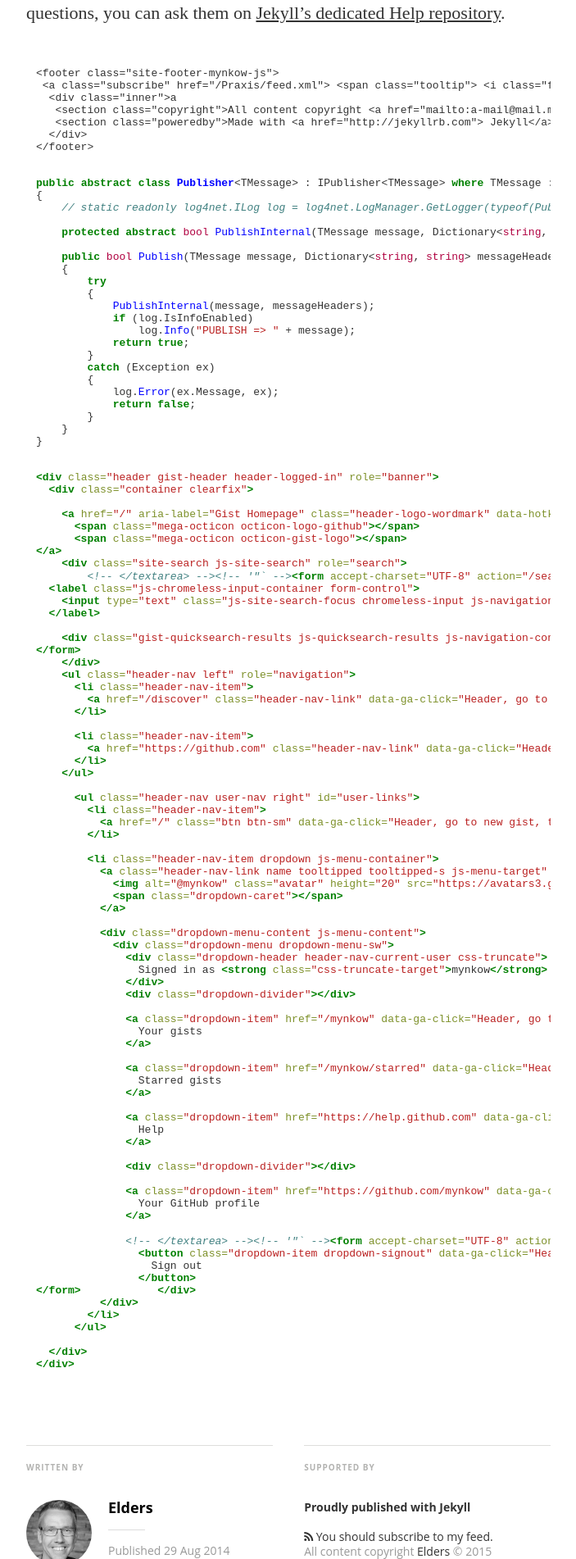
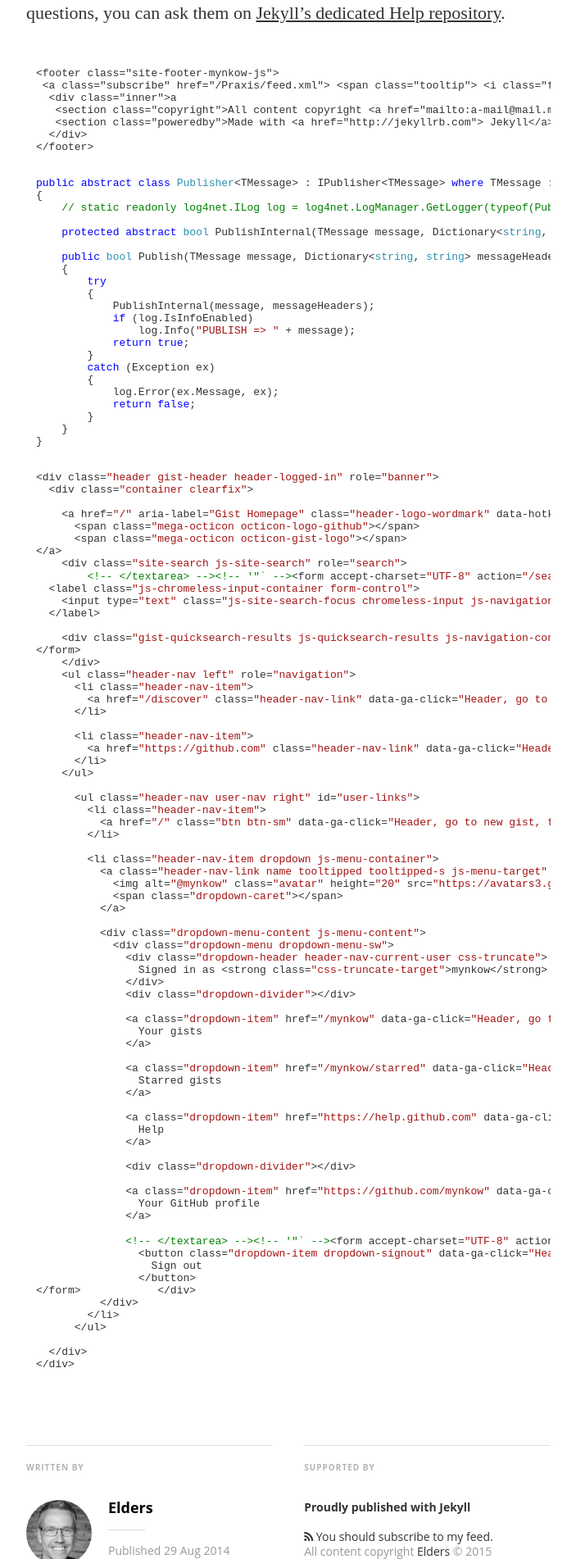
Before and after one commit to Elders/Praxis, a Jekyll site: the page built from _posts/2014-08-29-welcome-to-jekyll.markdown, in a window 1280 px wide. Shown: the part 1598-3500 px from the top of the page at 82% size, without its empty margins (288-991 px from the left). Built offline with Jekyll 4.4.1, drawn with Linux system fonts in a browser that asks for light colours; nearby versions of some CDN libraries; some web fonts are replaced; Markdown is read by kramdown in place of the engine named in the settings.

Commit message:
Add _pygments

```diff
--- /dev/null
+++ b/_sass/_pygments-custom.scss
@@ -0,0 +1,33 @@
+.highlight .hll { background-color: #ffffcc }
+.highlight .c { color: #008000 } /* Comment */
+.highlight .err { border: 1px solid #FF0000 } /* Error */
+.highlight .k { color: #0000ff } /* Keyword */
+.highlight .cm { color: #008000 } /* Comment.Multiline */
+.highlight .cp { color: #0000ff } /* Comment.Preproc */
+.highlight .c1 { color: #008000 } /* Comment.Single */
+.highlight .cs { color: #008000 } /* Comment.Special */
+.highlight .ge { font-style: italic } /* Generic.Emph */
+.highlight .gh { font-weight: bold } /* Generic.Heading */
+.highlight .gp { font-weight: bold } /* Generic.Prompt */
+.highlight .gs { font-weight: bold } /* Generic.Strong */
+.highlight .gu { font-weight: bold } /* Generic.Subheading */
+.highlight .kc { color: #0000ff } /* Keyword.Constant */
+.highlight .kd { color: #0000ff } /* Keyword.Declaration */
+.highlight .kn { color: #0000ff } /* Keyword.Namespace */
+.highlight .kp { color: #0000ff } /* Keyword.Pseudo */
+.highlight .kr { color: #0000ff } /* Keyword.Reserved */
+.highlight .kt { color: #2b91af } /* Keyword.Type */
+.highlight .s { color: #a31515 } /* Literal.String */
+.highlight .nc { color: #2b91af } /* Name.Class */
+.highlight .ow { color: #0000ff } /* Operator.Word */
+.highlight .sb { color: #a31515 } /* Literal.String.Backtick */
+.highlight .sc { color: #a31515 } /* Literal.String.Char */
+.highlight .sd { color: #a31515 } /* Literal.String.Doc */
+.highlight .s2 { color: #a31515 } /* Literal.String.Double */
+.highlight .se { color: #a31515 } /* Literal.String.Escape */
+.highlight .sh { color: #a31515 } /* Literal.String.Heredoc */
+.highlight .si { color: #a31515 } /* Literal.String.Interpol */
+.highlight .sx { color: #a31515 } /* Literal.String.Other */
+.highlight .sr { color: #a31515 } /* Literal.String.Regex */
+.highlight .s1 { color: #a31515 } /* Literal.String.Single */
+.highlight .ss { color: #a31515 } /* Literal.String.Symbol */
--- a/css/main.sass
+++ b/css/main.sass
@@ -1,7 +1,7 @@
 ---
 ---
 
-@import '_syntax-highlighting'
+@import '_pygments-custom'
 
 @import 'bourbon/bourbon'
 
```
